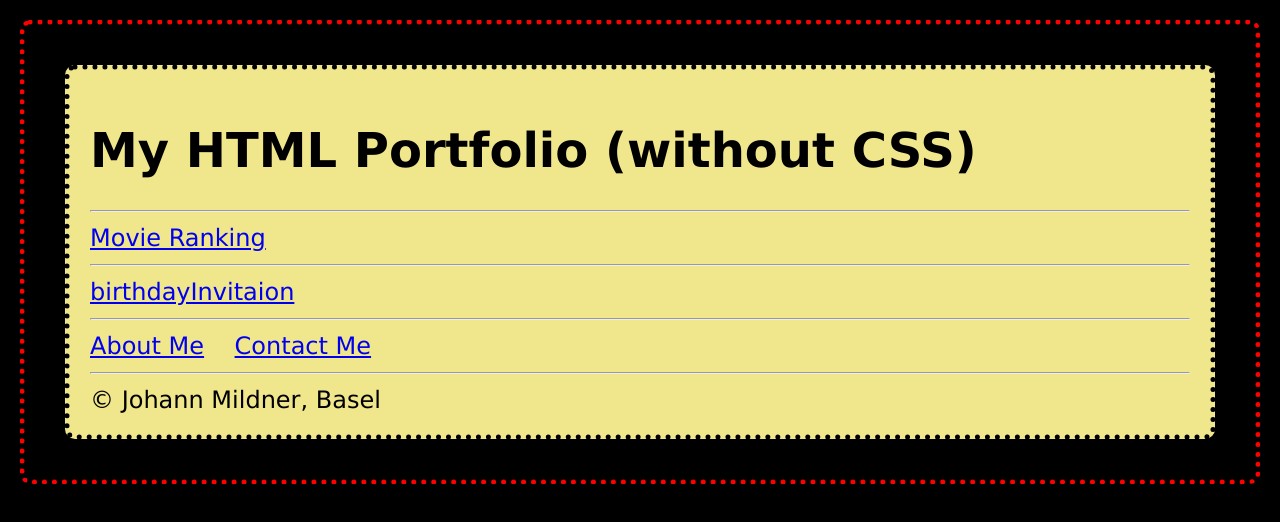
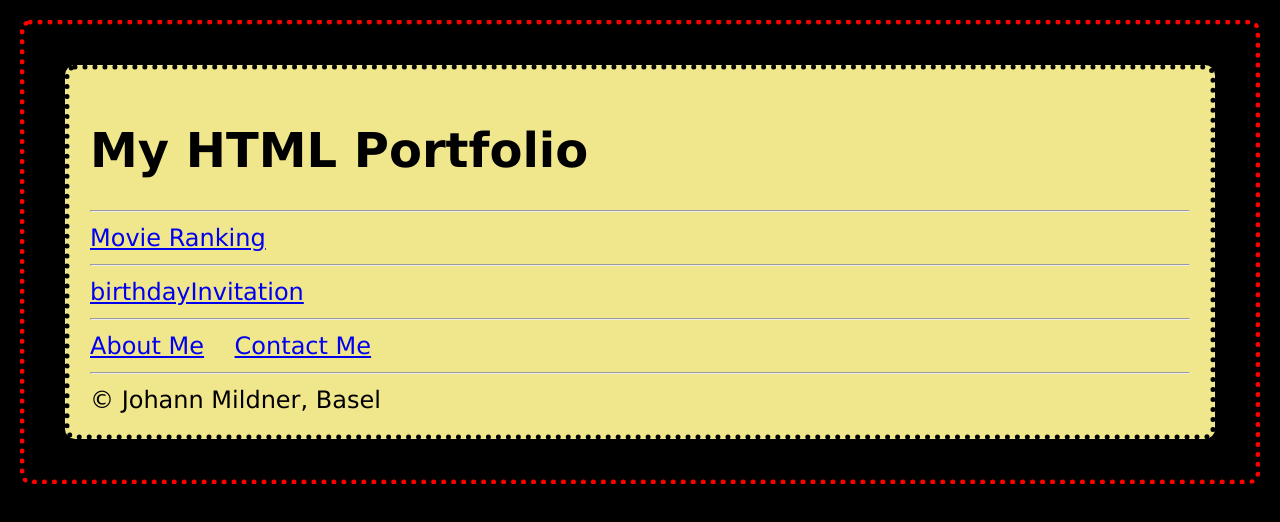
Before and after one commit to ioanaP07/portfolio-01, a plain HTML site: page index.html in a window 1280 px wide. Drawn offline with Linux system fonts and the light colour scheme; files that its build step writes are made by us from their sources.

Commit message:
Add files via upload

```diff
--- a/index.html
+++ b/index.html
@@ -8,15 +8,13 @@
 </head>
 
 <body>
-    <h1>My HTML Portfolio (without CSS)</h1>
+    <h1>My HTML Portfolio</h1>
     <hr>
 
     <a href="./movieRanking.html">Movie Ranking</a>
     <hr>
 
-    <a href="./birthdayInvitation.html">
-        birthdayInvitaion
-    </a>
+    <a href="./birthdayInvitation.html"> birthdayInvitation</a>
     <hr>
 
     <a href="./aboutMe.html">About Me</a>
```
